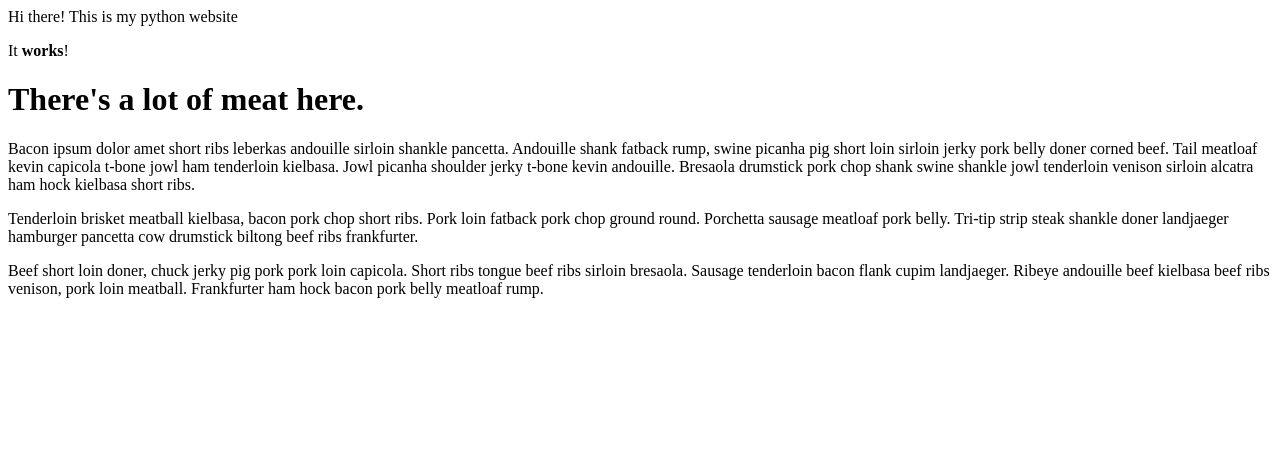
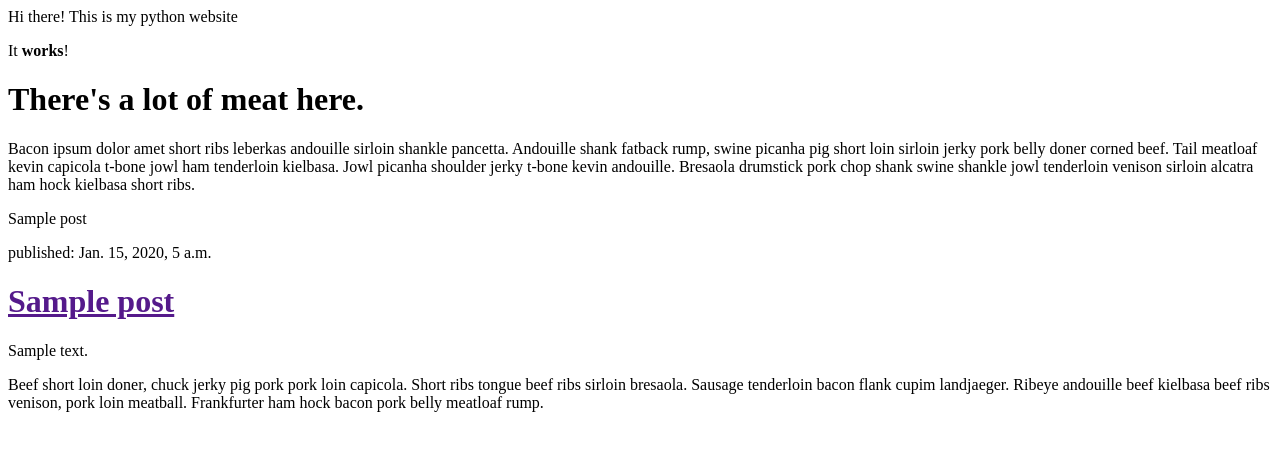
Before and after one commit to anugyachitransh/my-first-blog, a Django app: template blog/templates/blog/post_list.html in a window 1280 px wide. Shown: the top 451 px of the page. Run offline with Django 3.2, Linux system fonts and the light colour scheme; the template is opened without the code that fills it: values that come from a table or form of the project are taken from there, others are empty; tables that the repository leaves empty hold one stand-in row (values such as "Sample post").

Commit message:
Modified templates to display posts from database.

```diff
--- a/blog/templates/blog/post_list.html
+++ b/blog/templates/blog/post_list.html
@@ -8,7 +8,18 @@
         <h1>There's a lot of meat here.</h1>
         <p>Bacon ipsum dolor amet short ribs leberkas andouille sirloin shankle pancetta. Andouille shank fatback rump, swine picanha pig short loin sirloin jerky pork belly doner corned beef. Tail meatloaf kevin capicola t-bone jowl ham tenderloin kielbasa. Jowl picanha shoulder jerky t-bone kevin andouille. Bresaola drumstick pork chop shank swine shankle jowl tenderloin venison sirloin alcatra ham hock kielbasa short ribs.</p>
 
-		<p>Tenderloin brisket meatball kielbasa, bacon pork chop short ribs. Pork loin fatback pork chop ground round. Porchetta sausage meatloaf pork belly. Tri-tip strip steak shankle doner landjaeger hamburger pancetta cow drumstick biltong beef ribs frankfurter.</p>
+	<div>
+		{% for post in posts %}
+		  {{ post }}
+        {% endfor %}
+	</div>
+	{% for post in posts %}
+		<div>
+        	<p>published: {{ post.published_date }}</p>
+        	<h1><a href="">{{ post.title }}</a></h1>
+        	<p>{{ post.text|linebreaks }}</p>
+   		</div>
+	{% endfor %}
 
        <p>Beef short loin doner, chuck jerky pig pork pork loin capicola. Short ribs tongue beef ribs sirloin bresaola. Sausage tenderloin bacon flank cupim landjaeger. Ribeye andouille beef kielbasa beef ribs venison, pork loin meatball. Frankfurter ham hock bacon pork belly meatloaf rump.</p>
     </body>
--- a/blog/views.py
+++ b/blog/views.py
@@ -1,6 +1,9 @@
 from django.shortcuts import render
+from django.utils import timezone
+from .models import Post
 
 # Create your views here.
 
 def post_list(request):
-	return render (request, 'blog/post_list.html',{})
+	posts = Post.objects.filter(published_date__lte=timezone.now()).order_by('published_date')
+	return render (request, 'blog/post_list.html',{'posts': posts})
```
